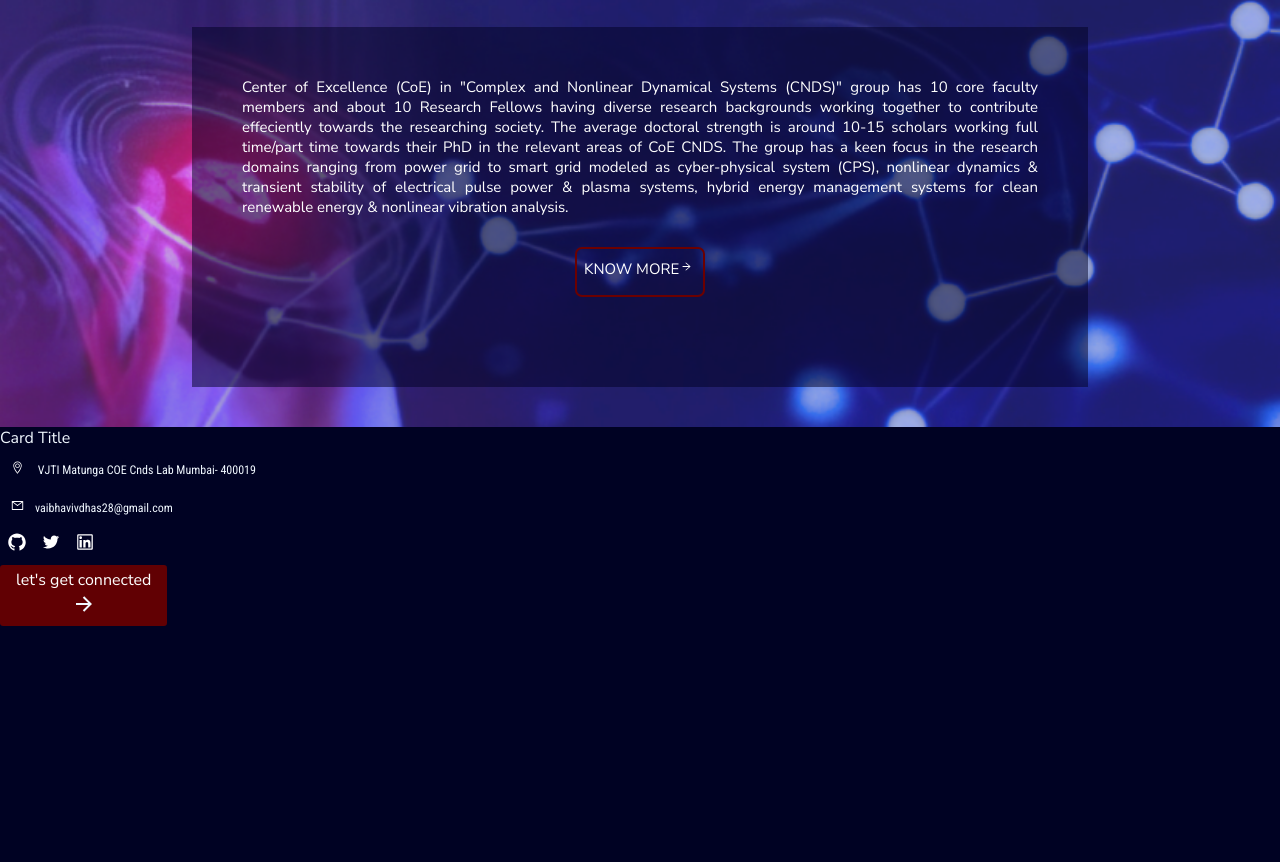
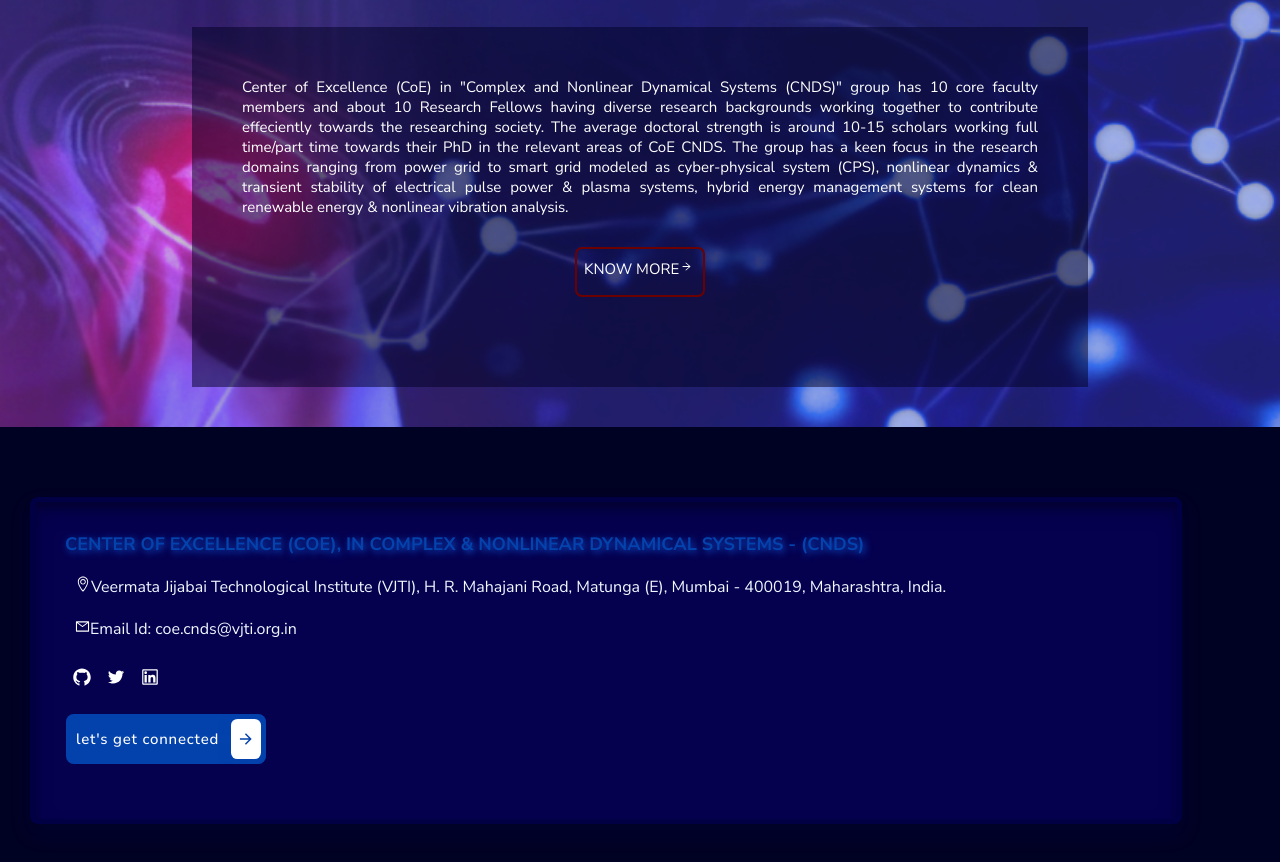
Before and after one commit to vaibhavidhas/cybersecurity_lab, a React (Create React App) app: page / in a window 1280 px wide. Shown: the part 3171-4033 px from the top of the page. Before the commit the page ends 3797 px from the top, so only its background shows below. Built offline with nearby package versions, Linux system fonts and the light colour scheme; a web font is replaced by a local one.

Commit message:
add your message

```diff
--- a/src/component/Footer.js
+++ b/src/component/Footer.js
@@ -7,44 +7,36 @@ import { AiOutlineGithub } from "react-icons/ai";
 import { AiOutlineTwitter } from "react-icons/ai";
 import { AiOutlineLinkedin } from "react-icons/ai";
 
-const Footer = () => {
+const contactDirect = () => {
   return (
-    <div id="scrollContact">
-      <div className="contactDirectContainer">
+    <div id="scrollContact" className="contactDirectContainer">
       <div className="contactBox">
-          <p className="contactTitle">Card Title</p>
-          <p className="contactDesign">
-            <div className="footer">
-              <div className="footerInfo">
-                <div className="location">
+        <h3>
+          CENTER OF EXCELLENCE (COE), IN COMPLEX & NONLINEAR DYNAMICAL SYSTEMS -
+          (CNDS)
+        </h3>
+        <div className="contactInfocontent">
           <p>
             <TfiLocationPin
-                      size={15}
               style={{
                 color: "white",
-                        marginRight: "10px",
-                        paddingTop: "2px",
               }}
-                    />{" "}
-                    VJTI Matunga COE Cnds Lab Mumbai- 400019
+            />
+            Veermata Jijabai Technological Institute (VJTI), H. R. Mahajani
+            Road, Matunga (E), Mumbai - 400019, Maharashtra, India.
           </p>
-                </div>
 
-                <div className="email">
           <p>
             <AiOutlineMail
               size={15}
               style={{
                 color: "white",
-                        marginRight: "10px",
-                        paddingTop: "2px",
               }}
             />
-                    vaibhavivdhas28@gmail.com
+            Email Id: coe.cnds@vjti.org.in
           </p>
-                </div>
 
-                <div className="social">
+          <div className="footer">
             <AiOutlineGithub
               size={20}
               style={{ color: "white", margin: "7px" }}
@@ -59,8 +51,7 @@ const Footer = () => {
             />
           </div>
         </div>
-            </div>
-          </p>
+
         <p className="contactText">
           <Link to="/contact">
             <button class="contactButton">
@@ -85,8 +76,7 @@ const Footer = () => {
         </p>
       </div>
     </div>
-    </div>
   );
 };
 
-export default Footer;
+export default contactDirect;
--- a/src/styling/Footer.css
+++ b/src/styling/Footer.css
@@ -0,0 +1,381 @@
+.contactDirectContainer {
+    background-color: rgb(0, 2, 35);
+    position: absolute;
+    padding: 30px;
+    width: 100%;
+    height: 450px;
+    box-sizing: border-box;
+    margin: 0px auto 30px ;
+}
+
+.contactBox {
+    position: absolute;
+    width: 90%;
+    box-sizing: border-box;
+    background-color: #05014f;
+    border: 5px solid #010045;
+    border-radius: 8px;
+    display: flex;
+    flex-direction: column;
+    justify-content: center;
+    gap: 10px;
+    padding: 30px;
+    box-shadow: rgba(2, 14, 124, 0.19) 0px 10px 20px,
+        rgba(0, 0, 0, 0.23) 0px 6px 6px,
+        inset rgba(0, 0, 0, 0.19) 0px 10px 20px,
+        inset rgba(0, 0, 0, 0.23) 0px 6px 6px;
+    transition: all ease-in-out 0.3s;
+    overflow: hidden;
+    margin: 40px auto !important;
+    cursor: pointer;
+
+}
+
+.contactBox:hover {
+    box-shadow: rgb(4, 66, 172, 0.19) 0px 10px 20px,
+        rgba(4, 66, 172, 0.23) 0px 6px 6px,
+        inset rgba(0, 0, 0, 0.19) 0px 10px 20px,
+        inset rgba(0, 0, 0, 0.23) 0px 6px 6px;
+    border: 5px solid rgb(4, 66, 172);
+}
+
+.contactBox h3 {
+    color: rgb(4, 66, 172);
+    text-shadow: 2px 2px 7px rgb(17, 88, 212);
+}
+
+.email {
+    margin-top: 20px;
+}
+
+.location {
+    margin-top: 20px
+}
+
+.contactText {
+    position: relative;
+    margin: 0;
+    font-size: 12px;
+    font-family: 'Roboto Condensed', sans-serif;
+    font-weight: 400;
+    color: #fff;
+    right: 20px;
+    bottom: 5px;
+    display: flex;
+    align-items: center;
+    gap: 3px;
+    transition: all ease-in-out 0.3s;
+    animation: textanimate 0.8s alternate infinite;
+    cursor: pointer;
+}
+
+@keyframes textanimate {
+    0% {
+        right: 20px;
+    }
+
+    100% {
+        right: 10px;
+    }
+}
+
+.contactButton {
+    background: rgb(4, 66, 172);
+    color: white;
+    font-family: inherit;
+    font-weight: 500;
+    border-radius: 0.5em;
+    border: none;
+    letter-spacing: 0.05em;
+    display: flex;
+    align-items: center;
+    box-shadow: inset 0 0 1.6em -0.6em rgb(4, 66, 172);
+    overflow: hidden;
+    position: relative;
+    width: 140px;
+    margin: 20px;
+    margin-top: 15px;
+}
+
+.contactButton .icon {
+    background: white;
+    position: absolute;
+    display: flex;
+    align-items: center;
+    justify-content: center;
+    height: 1.5em;
+    width: 1.5em;
+    border-radius: 0.4em;
+    box-shadow: 0.1em 0.1em 0.6em 0.2em rgb(4, 66, 172);
+    right: 0.3em;
+    transition: all 0.3s;
+    margin: 1em 0em 1em 0em;
+}
+
+.contactButton:hover .icon {
+    width: calc(100% - 0.6em);
+}
+
+.contactButton .icon svg {
+    width: 1.1em;
+    transition: transform 0.3s;
+    color: rgb(4, 66, 172);
+}
+
+.contactButton:hover .icon svg {
+    transform: translateX(0.1em);
+}
+
+.contactButton:active .icon {
+    transform: scale(0.95);
+}
+
+.contactText p {
+    font-size: 10px;
+}
+
+.footer {
+    display: flex;
+    flex-direction: wrap;
+    margin-top: 10px
+}
+
+@media screen and (max-width:320px) {
+
+    .contactText p {
+        font-size: 8px;
+        font-weight: 300;
+    }
+
+    .contactDesign {
+        margin: 0;
+        font-size: 10px;
+        font-weight: 200;
+    }
+
+    .contactBox h3 {
+        font-weight: 350px;
+        font-size: 12px;
+    }
+
+    .contactInfocontent p {
+        font-weight: 250px;
+        font-size: 10px;
+        padding: 10px;
+    }
+
+    .contactButton {
+        width: 130px;
+        padding: 5px;
+        height: 30px;
+    }
+
+    .contactButton .icon {
+        height: 20px;
+    }
+}
+
+@media screen and (min-width:321px) and (max-width:480px) {
+
+
+    .contactText p {
+        font-size: 10px;
+        font-weight: 400;
+    }
+
+    .contactDesign {
+        margin: 0;
+        font-size: 12px;
+        font-weight: 300;
+    }
+
+    .contactBox h3 {
+        font-weight: 400px;
+        font-size: 14px;
+    }
+
+    .contactInfocontent p {
+        font-weight: 300px;
+        font-size: 12px;
+        padding: 10px;
+    }
+
+    .contactButton {
+        width: 150px;
+        padding: 5px;
+        height: 28px;
+    }
+
+    .contactButton .icon {
+        height: 22px;
+    }
+
+    .contactText p {
+        font-size: 11px;
+    }
+}
+
+@media screen and (min-width:481px) and (max-width:768px) {
+
+
+    .contactTitle {
+        font-size: 20px;
+        font-weight: 700;
+
+    }
+
+    .contactText p {
+        font-size: 12px;
+        font-weight: 500;
+    }
+
+    .contactDesign {
+        margin: 0;
+        font-size: 14px;
+        font-weight: 400;
+    }
+
+    .contactBox h3 {
+        font-weight: 450px;
+        font-size: 15px;
+    }
+
+    .contactInfocontent p {
+        font-weight: 350px;
+        font-size: 13px;
+        padding: 10px;
+    }
+
+    .contactButton {
+        width: 160px;
+        padding: 5px;
+        height: 30px;
+    }
+
+    .contactButton .icon {
+        height: 25px;
+    }
+
+    .contactText p {
+        font-size: 12px;
+    }
+}
+
+@media screen and (min-width:769px) and (max-width:960px) {
+
+    .contactTitle {
+        font-size: 25px;
+        font-weight: 800;
+    }
+
+    .contactDesign {
+        margin: 0;
+        font-size: 18px;
+        font-weight: 500;
+    }
+
+    .contactBox h3 {
+        font-weight: 500px;
+        font-size: 16px;
+    }
+
+    .contactInfocontent p {
+        font-weight: 400px;
+        font-size: 14px;
+        padding: 10px;
+    }
+
+    .contactButton {
+        width: 170px;
+        padding: 10px;
+        height: 42px;
+    }
+
+    .contactButton .icon {
+        height: 27px;
+    }
+
+    .contactText p {
+        font-size: 12px;
+    }
+}
+
+@media screen and (min-width:961px) and (max-width:1024px) {
+
+
+    .contactTitle {
+        font-size: 28px;
+        font-weight: 1000;
+    }
+
+    .contactDesign {
+        margin: 0;
+        font-size: 20px;
+        font-weight: 500;
+    }
+
+    .contactBox h3 {
+        font-weight: 550px;
+        font-size: 17px;
+    }
+
+    .contactInfocontent p {
+        font-weight: 450px;
+        font-size: 15px;
+        padding: 10px;
+    }
+
+    .contactButton {
+        width: 180px;
+        padding: 10px;
+        height: 40px;
+    }
+
+    .contactButton .icon {
+        height: 30px;
+    }
+
+    .contactText p {
+        font-size: 14px;
+    }
+}
+
+@media screen and (min-width:1025px) and (max-width:1281px) {
+
+    .contactTitle {
+        font-size: 28px;
+        font-weight: 800;
+    }
+
+    .contactDesign {
+
+        font-size: 20px;
+        font-weight: 500;
+    }
+
+    .contactBox h3 {
+        font-weight: 600px;
+        font-size: 18px;
+    }
+
+    .contactInfocontent p {
+        font-weight: 550px;
+        font-size: 16px;
+        padding: 10px;
+    }
+
+    .contactButton {
+        width: 200px;
+        padding: 10px;
+        height:50px;
+    }
+
+    .contactButton .icon {
+        height: 40px;
+        width: 30px;
+    }
+
+    .contactText p {
+        font-size: 15px;
+    }
+}
```
Lines whose indentation alone changed are shown as unchanged.
